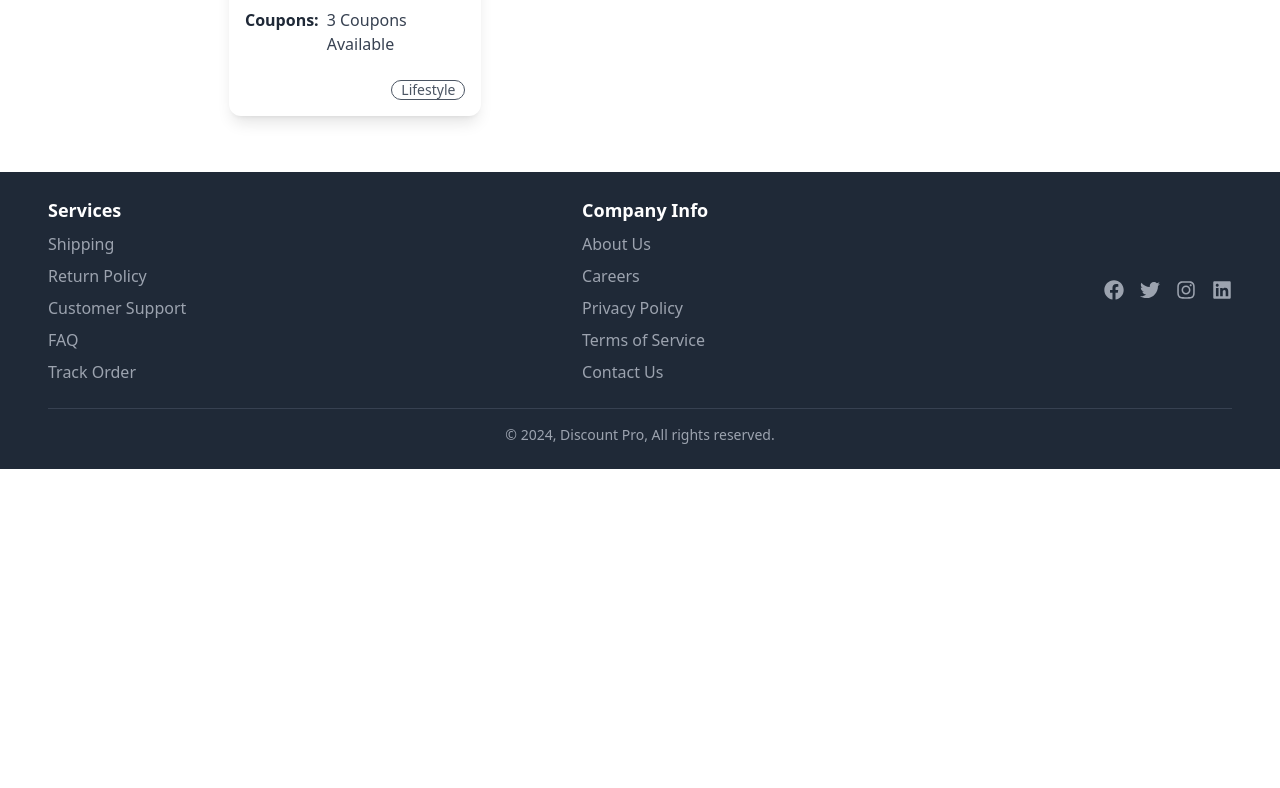
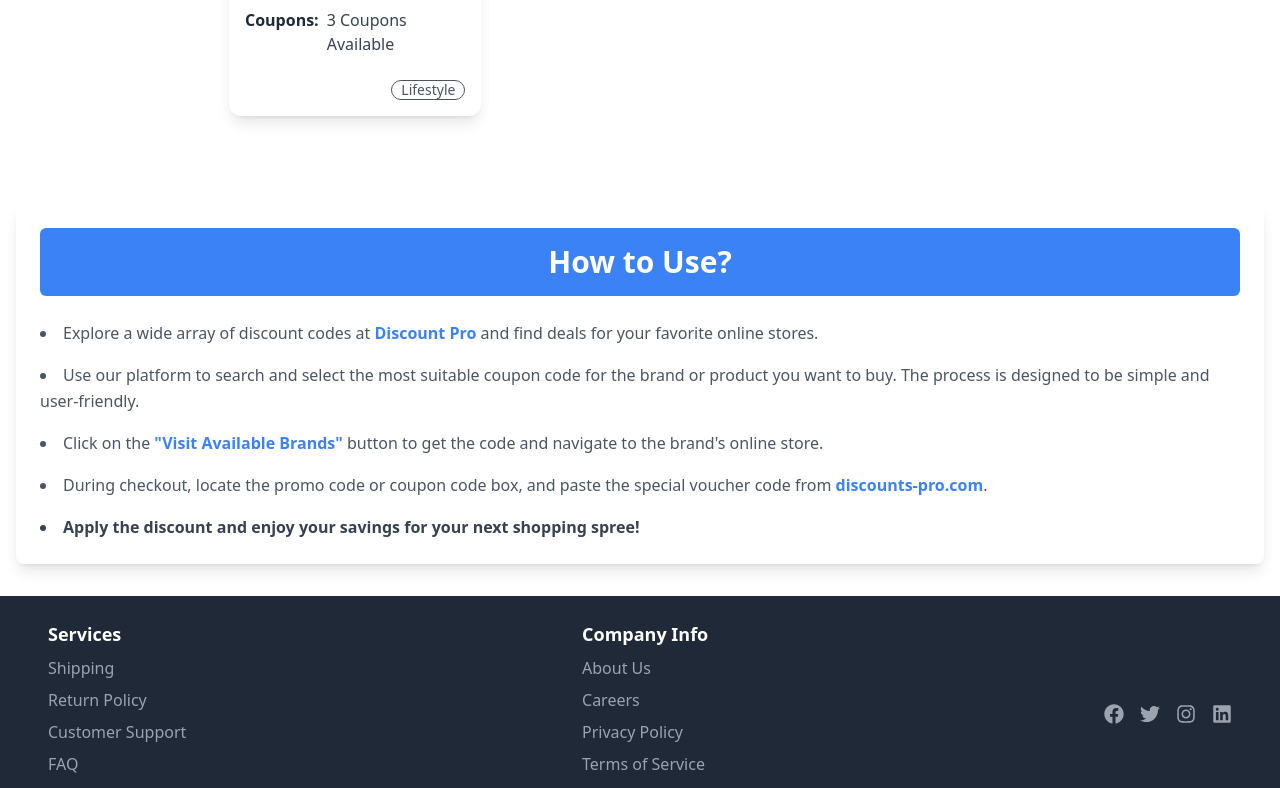
Before and after one commit to sabbirsolid/discount-pro-auth-a9, a React (Vite) app: page / in a window 1280 px wide. Shown: the part 1792-2580 px from the top of the page. Before the commit the page ends 2261 px from the top, so only its background shows below. Built offline with nearby package versions, Linux system fonts and the light colour scheme; no server answers.

Commit message:
added a section named how to use

```diff
--- a/src/Layouts/HomeLayout.jsx
+++ b/src/Layouts/HomeLayout.jsx
@@ -1,11 +1,13 @@
 import Banner from "../components/Banner";
 import BrandsOnSale from "../components/BrandsOnSale";
+import HowToUse from "./HowToUse";
 
 
 const HomeLayout = () => {
   return <div>
     <Banner></Banner>
     <BrandsOnSale></BrandsOnSale>
+    <HowToUse></HowToUse>
   </div>;
 };
 
--- /dev/null
+++ b/src/Layouts/HowToUse.jsx
@@ -0,0 +1,39 @@
+import { Link } from "react-router-dom";
+
+const HowToUse = () => {
+  return (
+    <div className="container mx-auto px-4 py-8">
+      <div className="bg-white shadow-lg rounded-lg p-6">
+        {/* Section Heading */}
+        <div className="bg-blue-500 text-white rounded-md p-4 mb-6 text-center">
+          <h1 className="text-3xl font-bold">How to Use?</h1>
+        </div>
+
+        {/* Instructions List */}
+        <ul className="list-disc list-inside text-gray-600 leading-relaxed space-y-4">
+          <li>
+            Explore a wide array of discount codes at <span className="font-semibold text-blue-500">Discount Pro </span>
+            and find deals for your favorite online stores.
+          </li>
+          <li>
+            Use our platform to search and select the most suitable coupon code for the brand or product you want to buy.
+            The process is designed to be simple and user-friendly.
+          </li>
+          <li>
+            Click on the <Link to="/brands" className="font-semibold text-blue-500">"Visit Available Brands"</Link> button
+            to get the code and navigate to the brand's online store.
+          </li>
+          <li>
+            During checkout, locate the promo code or coupon code box, and paste the special voucher code from
+            <span className="font-semibold text-blue-500"> discounts-pro.com</span>.
+          </li>
+          <li className="font-semibold text-gray-700">
+            Apply the discount and enjoy your savings for your next shopping spree!
+          </li>
+        </ul>
+      </div>
+    </div>
+  );
+};
+
+export default HowToUse;
```
Also changed, not shown: src/components/Banner.jsx (line endings or trailing spaces).
